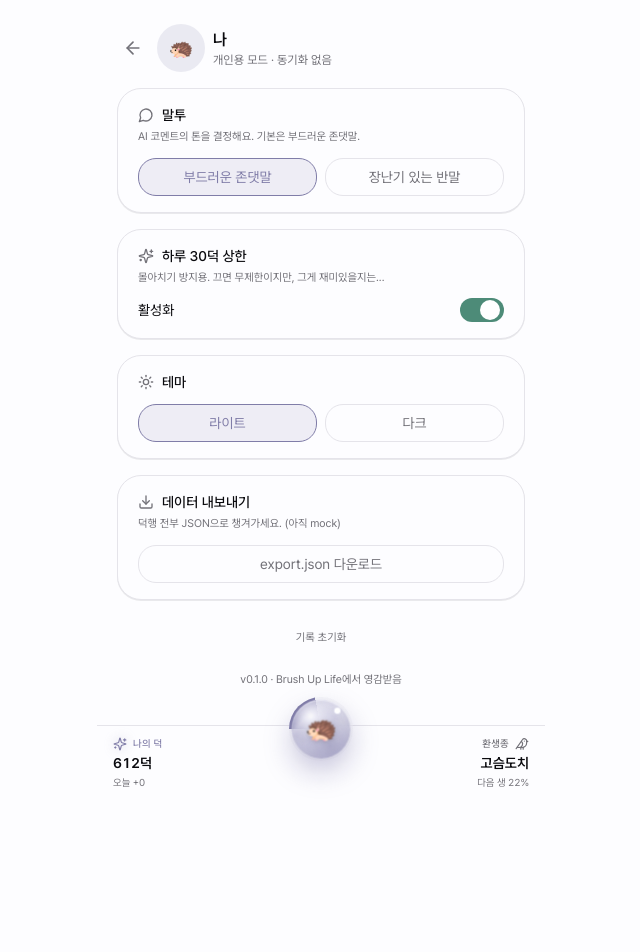
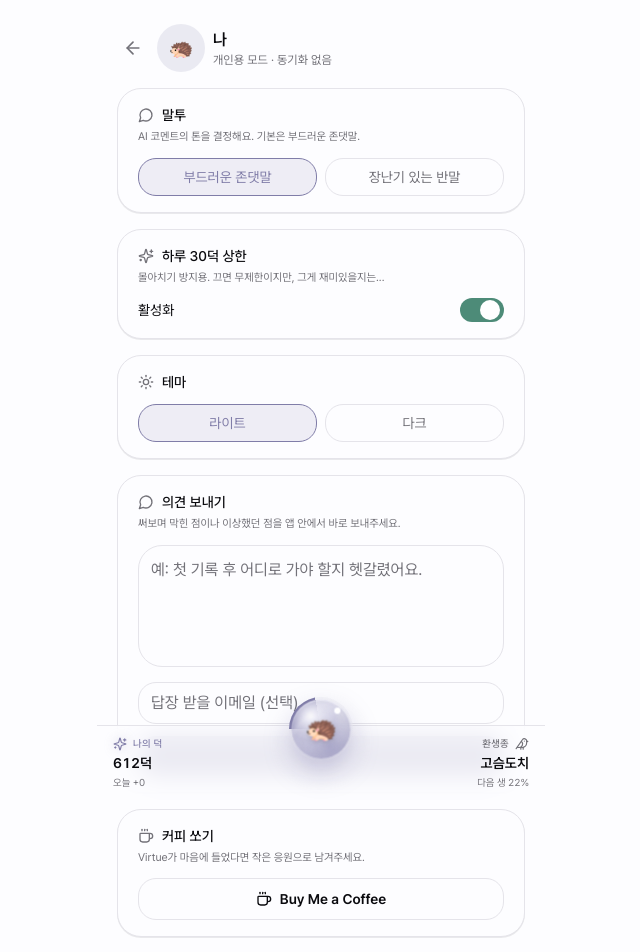
Before and after one commit to shdkej/virtue-rebirth-app, a Next.js app in the folder apps/web/: page /me in a window 1280 px wide. Shown: the top 952 px of the page, without its empty margins (319-959 px from the left). Before the commit the page ends 816 px from the top, so only its background shows below. Built offline with nearby package versions, Linux system fonts and the light colour scheme; no server answers.

Commit message:
Add settings feedback and coffee actions

```diff
--- a/apps/web/src/app/me/page.tsx
+++ b/apps/web/src/app/me/page.tsx
@@ -1,7 +1,8 @@
 "use client";
 
+import { useState } from "react";
 import Link from "next/link";
-import { ArrowLeft, Download, MessageCircle, Moon, Sparkles, Sun } from "lucide-react";
+import { ArrowLeft, Coffee, Download, MessageCircle, Moon, Send, Sparkles, Sun } from "lucide-react";
 import { Card } from "@/components/card";
 import { cn } from "@/lib/cn";
 import {
@@ -22,6 +23,56 @@ const MePage = () => {
   const [dailyCap, setDailyCap] = useDailyCapEnabled();
   const stats = useVirtueStats();
   const { current } = getSpeciesFor(stats.total);
+  const [feedbackMessage, setFeedbackMessage] = useState("");
+  const [replyEmail, setReplyEmail] = useState("");
+  const [feedbackSending, setFeedbackSending] = useState(false);
+
+  const feedbackEndpoint = process.env.NEXT_PUBLIC_FEEDBACK_ENDPOINT ?? "";
+  const buyMeCoffeeUrl = process.env.NEXT_PUBLIC_BUY_ME_A_COFFEE_URL ?? "";
+
+  const onSendFeedback = async () => {
+    const message = feedbackMessage.trim();
+    if (message.length < 3) {
+      showToast("조금만 더 적어주세요.");
+      return;
+    }
+    if (!feedbackEndpoint) {
+      showToast("의견 보내기는 아직 연결 준비 중이에요.");
+      return;
+    }
+
+    setFeedbackSending(true);
+    try {
+      const res = await fetch(feedbackEndpoint, {
+        method: "POST",
+        headers: { "content-type": "application/json" },
+        body: JSON.stringify({
+          type: "settings_feedback",
+          message,
+          replyEmail: replyEmail.trim() || undefined,
+          path: typeof window === "undefined" ? "/me" : window.location.pathname,
+          userAgent: typeof navigator === "undefined" ? undefined : navigator.userAgent,
+          appVersion: "0.1.0",
+          stats: {
+            total: stats.total,
+            count: stats.count,
+            today: stats.today,
+            month: stats.month,
+          },
+        }),
+      });
+
+      if (!res.ok) throw new Error("feedback_failed");
+      setFeedbackMessage("");
+      setReplyEmail("");
+      posthog.capture("feedback_sent", { source: "settings" });
+      showToast("의견을 보냈어요. 감사합니다.");
+    } catch {
+      showToast("전송이 막혔어요. 잠시 후 다시 보내주세요.");
+    } finally {
+      setFeedbackSending(false);
+    }
+  };
 
   const onExport = () => {
     try {
@@ -164,6 +215,72 @@ const MePage = () => {
 
       <Card className="px-5 py-4">
         <div className="flex items-center gap-2 text-sm font-medium">
+          <MessageCircle className="h-4 w-4 text-muted-foreground" aria-hidden />
+          의견 보내기
+        </div>
+        <p className="mt-1 text-[11px] text-muted-foreground">
+          써보며 막힌 점이나 이상했던 점을 앱 안에서 바로 보내주세요.
+        </p>
+        <textarea
+          value={feedbackMessage}
+          onChange={(e) => setFeedbackMessage(e.target.value)}
+          rows={4}
+          maxLength={3000}
+          placeholder="예: 첫 기록 후 어디로 가야 할지 헷갈렸어요."
+          className="mt-3 min-h-28 w-full resize-none rounded-2xl border border-border bg-background px-3 py-3 text-base outline-none placeholder:text-muted-foreground focus:border-[var(--brand)]"
+        />
+        <input
+          value={replyEmail}
+          onChange={(e) => setReplyEmail(e.target.value)}
+          type="email"
+          inputMode="email"
+          placeholder="답장 받을 이메일 (선택)"
+          className="mt-2 w-full rounded-xl border border-border bg-background px-3 py-2 text-base outline-none placeholder:text-muted-foreground focus:border-[var(--brand)]"
+        />
+        <button
+          type="button"
+          onClick={onSendFeedback}
+          disabled={feedbackSending}
+          className="mt-3 flex w-full items-center justify-center gap-2 rounded-xl bg-[var(--brand)] px-3 py-2.5 text-sm font-semibold text-white transition active:scale-[0.98] disabled:cursor-not-allowed disabled:opacity-60"
+        >
+          <Send className="h-4 w-4" aria-hidden />
+          {feedbackSending ? "보내는 중" : "의견 보내기"}
+        </button>
+      </Card>
+
+      <Card className="px-5 py-4">
+        <div className="flex items-center gap-2 text-sm font-medium">
+          <Coffee className="h-4 w-4 text-muted-foreground" aria-hidden />
+          커피 쏘기
+        </div>
+        <p className="mt-1 text-[11px] text-muted-foreground">
+          Virtue가 마음에 들었다면 작은 응원으로 남겨주세요.
+        </p>
+        {buyMeCoffeeUrl ? (
+          <a
+            href={buyMeCoffeeUrl}
+            target="_blank"
+            rel="noreferrer"
+            onClick={() => posthog.capture("buy_me_a_coffee_clicked", { source: "settings" })}
+            className="mt-3 flex w-full items-center justify-center gap-2 rounded-xl border border-border px-3 py-2.5 text-sm font-semibold text-foreground hover:bg-muted"
+          >
+            <Coffee className="h-4 w-4" aria-hidden />
+            Buy Me a Coffee
+          </a>
+        ) : (
+          <button
+            type="button"
+            onClick={() => showToast("커피 링크는 아직 연결 준비 중이에요.")}
+            className="mt-3 flex w-full items-center justify-center gap-2 rounded-xl border border-border px-3 py-2.5 text-sm font-semibold text-muted-foreground"
+          >
+            <Coffee className="h-4 w-4" aria-hidden />
+            Buy Me a Coffee
+          </button>
+        )}
+      </Card>
+
+      <Card className="px-5 py-4">
+        <div className="flex items-center gap-2 text-sm font-medium">
           <Download className="h-4 w-4 text-muted-foreground" aria-hidden />
           데이터 내보내기
         </div>
```
Also changed, not shown: 1 other file (tests, documents, lock files or other folders).
